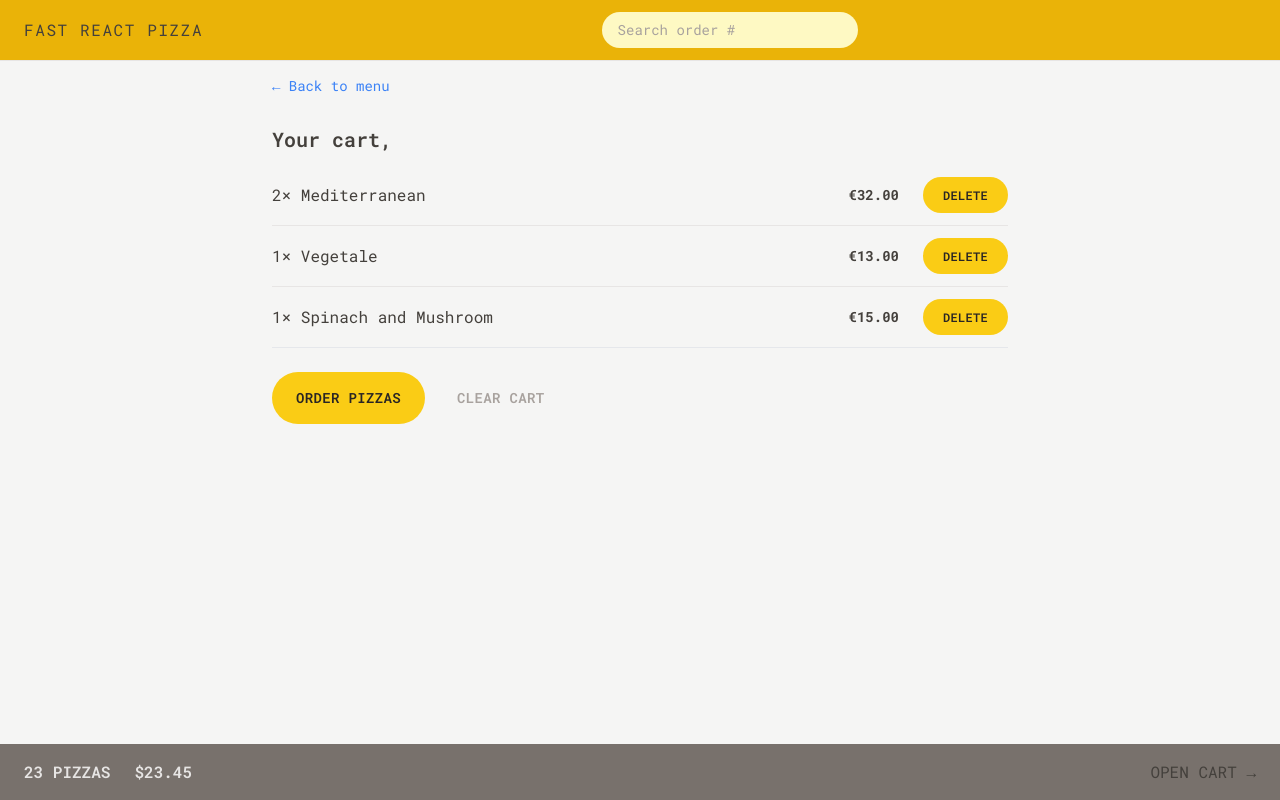
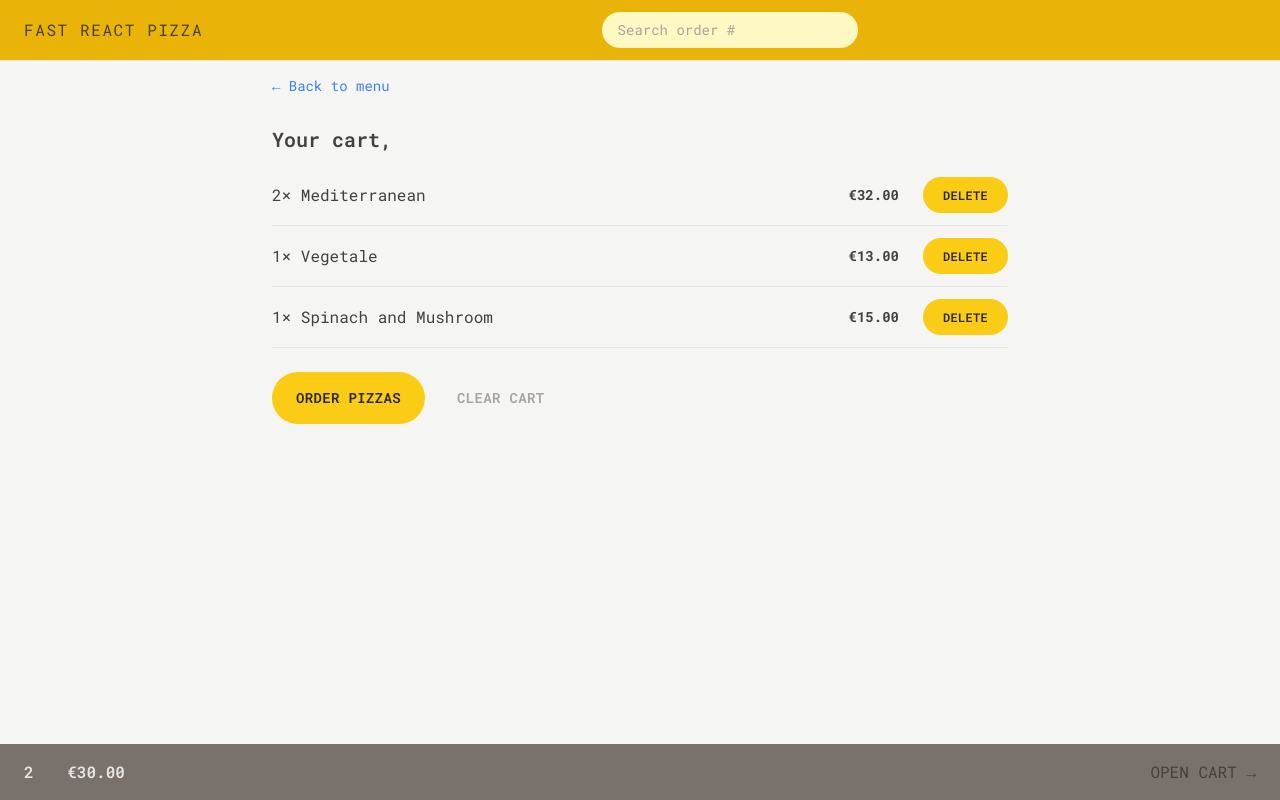
Before and after one commit to jeewantha-upul/Pizza-Ord, a React (Vite) app: page /cart in a window 1280 px wide. Built offline with nearby package versions, Linux system fonts and the light colour scheme.

Commit message:
added feature to add pizza to cart + getting total cart values and quantity

```diff
--- a/src/UI/Button.jsx
+++ b/src/UI/Button.jsx
@@ -2,7 +2,7 @@
 import React from "react";
 import { Link } from "react-router-dom";
 
-function Button({ children, disabled, to, type }) {
+function Button({ children, disabled, to, type ,onClick}) {
   const base =
     "inline-block text-sm rounded-full bg-yellow-400   font-semibold uppercase tracking-wide text-stone-800 transition-colors duration-300 hover:bg-yellow-300 focus:bg-yellow-300 focus:outline-none focus:ring focus:ring-yellow-300 focus:ring-offset-2 disabled:cursor-not-allowed  ";
   const styles = {
@@ -18,6 +18,14 @@
         {children}
       </Link>
     );
+
+  if(onClick)
+    return (
+    <button onClick={onClick} disabled={disabled} className={styles[type]}>
+      {children}
+    </button>
+  );
+
   return (
     <button disabled={disabled} className={styles[type]}>
       {children}
--- a/src/features/cart/CartOverview.jsx
+++ b/src/features/cart/CartOverview.jsx
@@ -1,12 +1,18 @@
+import { useSelector } from "react-redux";
 import { Link } from "react-router-dom";
+import { getTotalCartPrice, getTotalCartQuantity } from "./cartSlice";
+import { formatCurrency } from "../../utils/helpers";
 
 /* eslint-disable react/react-in-jsx-scope */
 function CartOverview() {
+
+  const totalCartQuantity = useSelector(getTotalCartQuantity);
+  const totalCartPrice = useSelector(getTotalCartPrice);
   return (
     <div className="text-white-200 0-4 flex items-center justify-between bg-stone-500 px-4 py-4 text-sm uppercase sm:px-6 md:text-base">
       <p className="space-x-4 font-semibold text-stone-200 sm:space-x-6">
-        <span>23 pizzas</span>
-        <span>$23.45</span>
+        <span> {totalCartQuantity}  </span>
+        <span> {formatCurrency(totalCartPrice)}</span>
       </p>
 
       <Link to="/cart">Open Cart &rarr;</Link>
--- a/src/features/cart/cartSlice.js
+++ b/src/features/cart/cartSlice.js
@@ -5,7 +5,7 @@
     pizzaId:2343,
     name:'name of the pizza',
     quantity:2,
-    unitPrize:30,
+    unitPrice:30,
     totalPrice:230
   }]
 }
@@ -27,14 +27,14 @@
       let item = state.cart.find( item => item.pizzaId === action.payload);
       item.quantity++;
 
-      item.totalPrice = item.quantity * item.unitPrize;
+      item.totalPrice = item.quantity * item.unitPrice;
     },
     decreaseItemQuantity(state , action){
       // payload - pizzaId
       let item = state.cart.find( item => item.pizzaId === action.payload);
       item.quantity--;
 
-      item.totalPrice = item.quantity * item.unitPrize;
+      item.totalPrice = item.quantity * item.unitPrice;
     },
     clearCart(state ){
       state.cart = [];
@@ -42,5 +42,13 @@
   }
 })
 
+export const getTotalCartQuantity = (state)=>
+  state.cart.cart.reduce((sum,item)=> sum + item.quantity , 0)
+
+
+export const getTotalCartPrice = (state)=>
+  state.cart.cart.reduce((sum,item)=> sum + item.unitPrice , 0)
+
+
 export const {addItem , deleteItem , increaseItemQuantity , decreaseItemQuantity , clearCart} = cartSlice.actions;
 export default cartSlice.reducer;
--- a/src/features/menu/MenuItem.jsx
+++ b/src/features/menu/MenuItem.jsx
@@ -1,11 +1,26 @@
 /* eslint-disable react/prop-types */
 /* eslint-disable react/react-in-jsx-scope */
+import { useDispatch } from "react-redux";
 import Button from "../../UI/Button";
 import { formatCurrency } from "../../utils/helpers";
+import {addItem} from '../cart/cartSlice'
 
 function MenuItem({ pizza }) {
   const { id, name, unitPrice, ingredients, soldOut, imageUrl } = pizza;
+  const dispatch = useDispatch();
 
+  const addItemHandler = ()=>{
+console.log(id);
+const newPizza = {
+  pizzaId:id,
+  name,
+  quantity:1,
+  unitPrice,
+  totalPrice:unitPrice *1
+}
+dispatch(addItem(newPizza))
+
+  }
   return (
     <li className="flex gap-4 py-2">
       <img
@@ -27,7 +42,7 @@
             </p>
           )}
 
-          <Button type="small">Add To Cart</Button>
+          {!soldOut && <Button onClick = {addItemHandler} type="small">Add To Cart</Button>}
         </div>
       </div>
     </li>
```
